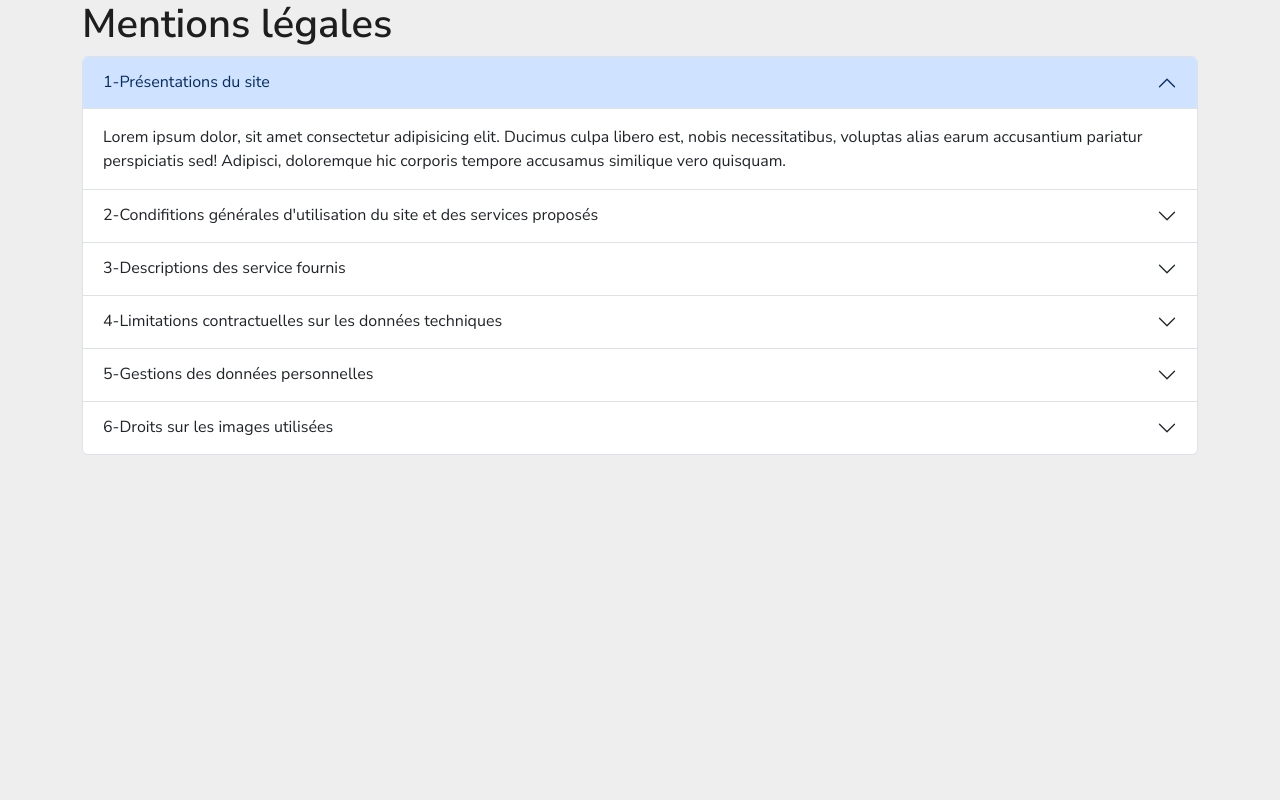
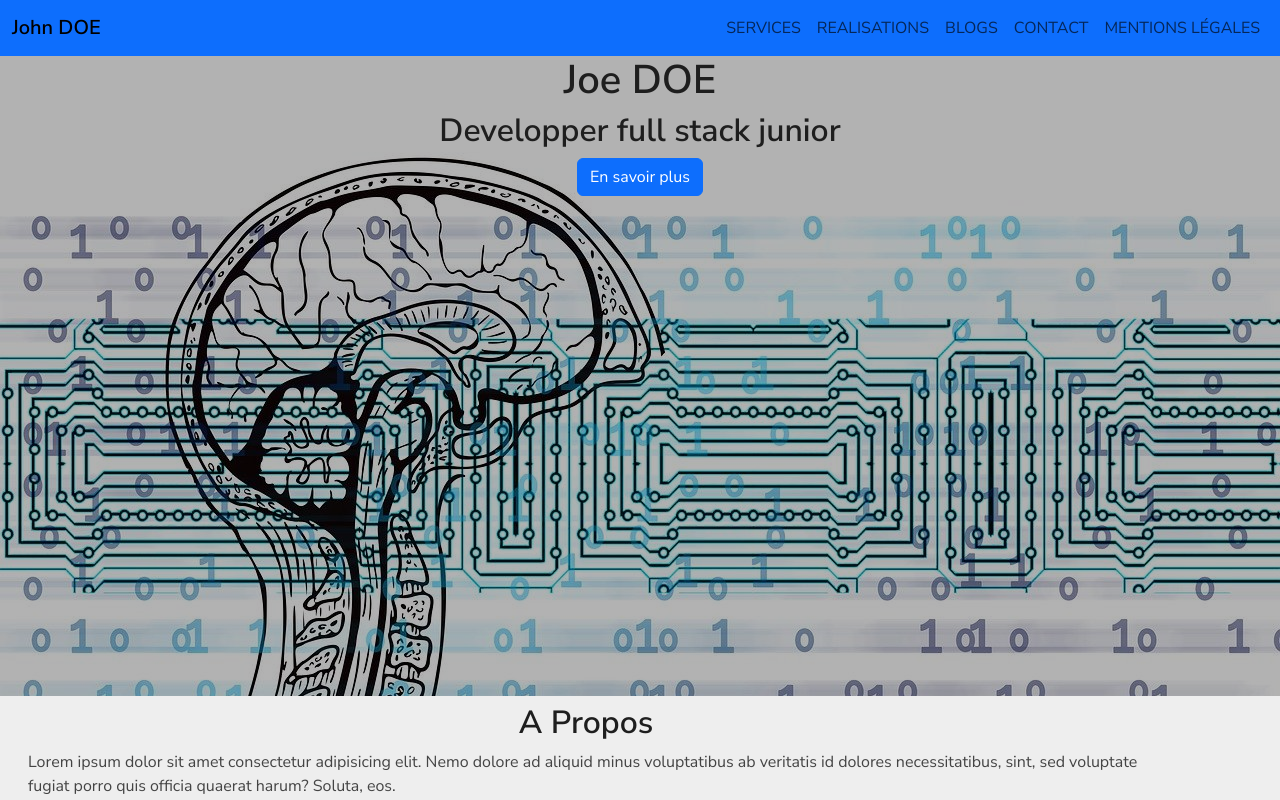
Before and after one commit to Etyliath/optimiserMonCVEnReact, a React (Vite) app: page / in a window 1280 px wide. Shown: the top 800 px of the page. Built offline with nearby package versions, Linux system fonts and the light colour scheme; a web font is replaced by a local one.

Commit message:
create navigation install react-router-dom create component header create navbar Issue #21

```diff
--- a/package.json
+++ b/package.json
@@ -12,7 +12,8 @@
   "dependencies": {
     "react": "^18.2.0",
     "react-dom": "^18.2.0",
-    "react-helmet": "^6.1.0"
+    "react-helmet": "^6.1.0",
+    "react-router-dom": "^6.17.0"
   },
   "devDependencies": {
     "@types/react": "^18.2.15",
--- a/src/App.jsx
+++ b/src/App.jsx
@@ -1,9 +1,73 @@
-import { Legales } from "./pages/Legales"
+import { createBrowserRouter, RouterProvider } from 'react-router-dom'
+import { Home } from './pages/Home'
+import { Legales } from './pages/Legales'
+import { Realizations } from './pages/Realizations'
+import { Blogs } from './pages/Blogs'
+import { Services } from './pages/Services'
+import { Contact } from './pages/Contact'
+import { Header } from './components/Header'
+
+const router = createBrowserRouter([
+  {
+    path: '/',
+    element: (
+      <>
+        <Header />
+        <Home />
+      </>
+    ),
+  },
+  {
+    path: '/services',
+    element: (
+      <>
+        <Header />
+        <Services />
+      </>
+    ),
+  },
+  {
+    path: '/realizations',
+    element: (
+      <>
+        <Header />
+        <Realizations />
+      </>
+    ),
+  },
+  {
+    path: '/blogs',
+    element: (
+      <>
+        <Header />
+        <Blogs />
+      </>
+    ),
+  },
+  {
+    path: '/contact',
+    element: (
+      <>
+        <Header />
+        <Contact />
+      </>
+    ),
+  },
+  {
+    path: '/legales',
+    element: (
+      <>
+        <Header />
+        <Legales />
+      </>
+    ),
+  },
+])
 
 function App() {
   return (
     <>
-      <Legales />
+      <RouterProvider router={router} />
     </>
   )
 }
--- /dev/null
+++ b/src/components/Header.jsx
@@ -0,0 +1,78 @@
+import { NavLink } from 'react-router-dom'
+
+export function Header() {
+  return (
+    <>
+      <header >
+        <nav className='navbar navbar-expand-lg bg-primary' >
+          <div className='container-fluid' >
+            <NavLink
+              className='navbar-brand'
+              to='/'
+            >
+              John DOE
+            </NavLink>
+            <button
+              className='navbar-toggler'
+              type='button'
+              data-bs-toggle='collapse'
+              data-bs-target='#navbarNav'
+              aria-controls='navbarNav'
+              aria-expanded='false'
+              aria-label='Toggle navigation'
+            >
+              <span className='navbar-toggler-icon'></span>
+            </button>
+            <div
+              className='collapse navbar-collapse text-uppercase'
+              id='navbarNav'
+            >
+              <ul className='navbar-nav ms-auto'>
+                <li className='nav-item'>
+                  <NavLink
+                    className='nav-link'
+                    to='/services'
+                  >
+                    Services
+                  </NavLink>
+                </li>
+                <li className='nav-item'>
+                  <NavLink
+                    className='nav-link'
+                    to='/realizations'
+                  >
+                    Realisations
+                  </NavLink>
+                </li>
+                <li className='nav-item'>
+                  <NavLink
+                    className='nav-link'
+                    to='/blogs'
+                  >
+                    Blogs
+                  </NavLink>
+                </li>
+                <li className='nav-item'>
+                  <NavLink
+                    className='nav-link'
+                    to='/contact'
+                  >
+                    Contact
+                  </NavLink>
+                </li>
+                <li className='nav-item'>
+                  <NavLink
+                    className='nav-link'
+                    to='/legales'
+                  >
+                    Mentions Légales
+                  </NavLink>
+                </li>
+              </ul>
+            </div>
+          </div>
+        </nav>
+      </header>
+    </>
+  )
+}
--- a/src/main.css
+++ b/src/main.css
@@ -36,3 +36,10 @@ p {
 .icon-service p {
   color: var(--main-text-color);
 }
+
+.active{
+  font-weight: bold;
+}
+.nav-link:hover{
+  background: rgba(255,255,255,0.8);
+}
```
Also changed, not shown: 2 other files (tests, documents, lock files or other folders).
